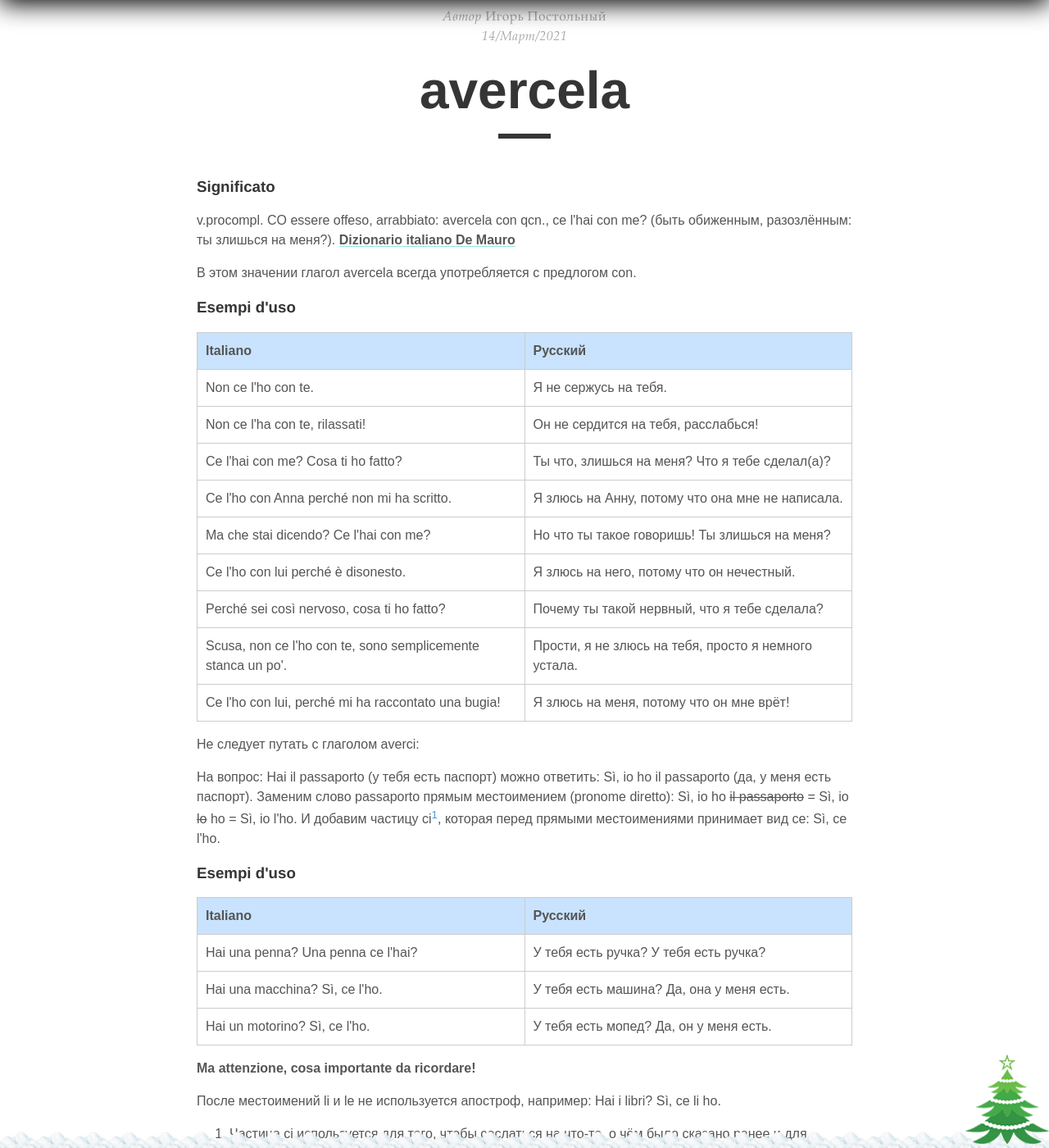
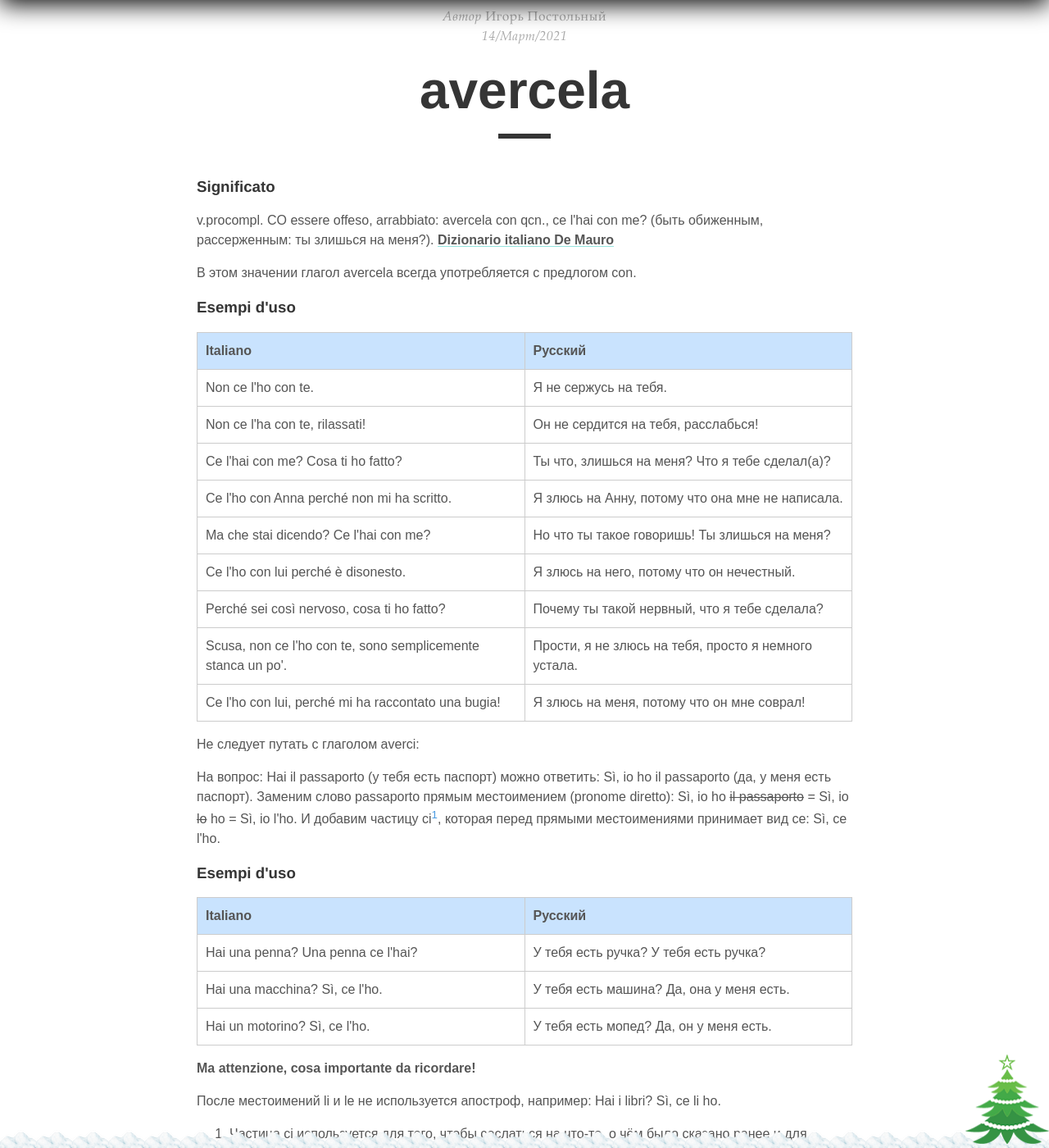
Before and after one commit to postolny/postolny.github.io, a Jekyll site: the page built from _posts/2021-03-14-avercela.md, in a window 1280 px wide and 1400 px high, scrolled down 521 px. Shown: the whole window at 82% size. Built offline with Jekyll 4.4.1, drawn with Linux system fonts in a browser that asks for light colours; nearby versions of some CDN libraries.

Commit message:
Add files via upload

```diff
--- a/_posts/2021-03-14-avercela.md
+++ b/_posts/2021-03-14-avercela.md
@@ -1,7 +1,7 @@
 ---
 layout: post
 title: "avercela"
-description: "essere offeso, arrabbiato: avercela con qcn., ce l'hai con me? (быть обиженным, разозлённым: ты злишься на меня?)"
+description: "essere offeso, arrabbiato: avercela con qcn., ce l'hai con me? (быть обиженным, рассерженным: ты злишься на меня?)"
 comments: false
 categories: a
 tags:
@@ -9,7 +9,7 @@ tags:
 
 ### Significato
 
-v.procompl. CO essere offeso, arrabbiato: avercela con qcn., ce l'hai con me? (быть обиженным, разозлённым: ты злишься на меня?). [Dizionario italiano De Mauro](https://dizionario.internazionale.it/parola/avercela)
+v.procompl. CO essere offeso, arrabbiato: avercela con qcn., ce l'hai con me? (быть обиженным, рассерженным: ты злишься на меня?). [Dizionario italiano De Mauro](https://dizionario.internazionale.it/parola/avercela)
 
 В этом значении глагол avercela всегда употребляется с предлогом con.
 
@@ -25,7 +25,7 @@ v.procompl. CO essere offeso, arrabbiato: avercela con qcn., ce l'hai con me? (
 |Ce l'ho con lui perché è disonesto.|Я злюсь на него, потому что он нечестный.|
 |Perché sei così nervoso, cosa ti ho fatto?|Почему ты такой нервный, что я тебе сделала?|
 |Scusa, non ce l'ho con te, sono semplicemente stanca un po'.|Прости, я не злюсь на тебя, просто я немного устала.|
-|Ce l'ho con lui, perché mi ha raccontato una bugia!|Я злюсь на меня, потому что он мне врёт!|
+|Ce l'ho con lui, perché mi ha raccontato una bugia!|Я злюсь на меня, потому что он мне соврал!|
 
 Не следует путать с глаголом averci:
 
```
